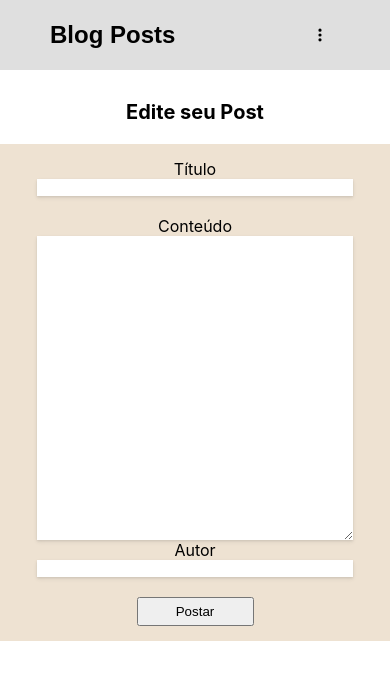
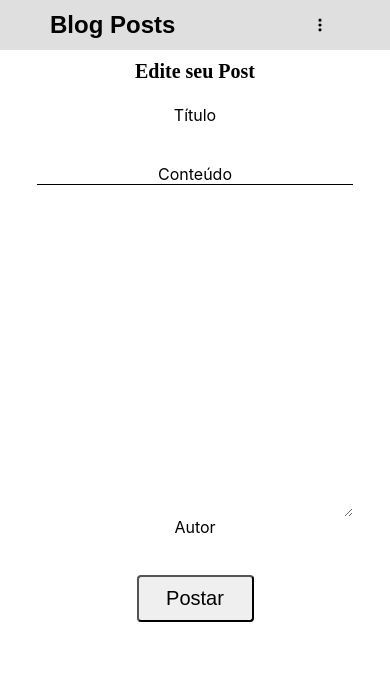
Before and after one commit to RobertRodriguesMartins/blog-posts-front-deploy, a React (Create React App) app: page /news/create in a window 390 px wide. Shown: the top 680 px of the page. Built offline with nearby package versions, Linux system fonts and the light colour scheme; no server answers.

Commit message:
FEAT<STYLES>

```diff
--- a/src/index.css
+++ b/src/index.css
@@ -37,6 +37,15 @@ a {
   background: #555;
 }
 
+.form-test {
+  margin: 10px;
+  display: flex;
+  width: 90%;
+  box-shadow: 0 1px 2px rgb(50 50 50 / 10%), 0 2px 4px rgb(60 60 60 / 10%);
+  border: 1px solid rgba(223, 223, 223, 1);
+  background: rgba(255, 255, 255, 1);
+}
+
 .mobile-nav-menu {
   display: none;
 }
@@ -55,7 +64,7 @@ a {
   display: flex;
   justify-content: space-around;
   align-items: center;
-  height: 70px;
+  height: 60px;
 }
 
 .nav-menu h2 {
@@ -115,7 +124,6 @@ a {
   flex-direction: column;
   align-items: center;
   height: 100%;
-  margin-bottom: 15px;
   overflow-y: overlay;
 }
 
@@ -223,6 +231,12 @@ a {
   left: 0;
 }
 
+.app-news-card-article-wrapper em {
+  background: #9999;
+  border-radius: 3px;
+  padding: 3px;
+}
+
 .app-news-card-article-wrapper article {
   overflow-y: overlay;
   opacity: 0;
@@ -231,10 +245,10 @@ a {
 }
 
 .app-news-card-article-wrapper article p {
-  animation: text-animation 5s ease alternate infinite;
   word-break: break-all;
   font-size: 25px;
   width: 100%;
+  font-family: 'Roboto Mono';
 }
 
 .app-news-card-article-wrapper article h1 {
@@ -252,12 +266,42 @@ a {
   z-index: 1;
 }
 
+.father {
+  display: flex;
+  align-items: flex-start;
+  width: 90%;
+  box-shadow: 0 1px 2px rgb(50 50 50 / 10%), 0 2px 4px rgb(60 60 60 / 10%);
+  border: 1px solid rgba(223, 223, 223, 1);
+  background: rgba(255, 255, 255, 1);
+}
+
+.publish-button {
+  animation: fade-button 1s ease forwards;
+  outline: none;
+  border: none;
+  opacity: 0;
+  background: rgb(29 61 156 / 80%);
+  color: white;
+  font-weight: bolder;
+}
+
+.cancel-button {
+  animation: fade-button 1s ease forwards;
+  color: white;
+  outline: none;
+  opacity: 0;
+  background: #888;
+  border: none;
+}
+
 .footer-wrapper {
   background: grey;
   justify-content: center;
   align-items: center;
   display: flex;
+  height: 35px;
   width: 100%;
+  transform: translateY(5px);
 }
 
 .footer-wrapper a {
@@ -286,6 +330,14 @@ a {
   margin-top: 70px;
   display: flex;
   height: 100%;
+  width: 100%;
+}
+
+.app-news-create-form-wrapper h1 {
+  font-size: 20px;
+  font-family: Source Serif Pro;
+  margin: 0 !important;
+  flex-basis: 30px !important;
 }
 
 .app-news-create-form-wrapper form {
@@ -297,16 +349,36 @@ a {
 
 .app-news-create-form-wrapper input {
   width: 80%;
-  margin-bottom: 20px;
+  border: none;
+  line-height: 2.74em;
+  outline: none;
+  font-family: Source Serif Pro;
+}
+
+.app-news-create-form-hashtags {
+  width: 100%;
+  border-top: 1px solid black;
+  background: white;
+  align-items: center;
+  display: flex;
+  justify-content: center;
 }
 
 .app-news-create-form-wrapper button {
   width: 30%;
   padding: 10px;
+  border-radius: 4px;
+  font-size: 20px;
 }
 
 .app-news-create-form-wrapper textarea {
   width: 80%;
+  outline: none;
+  padding-top: 10px;
+  border: none;
+  border-top: 1px solid black;
+  text-indent: 20px;
+  font-family: 'Roboto Mono';
 }
 
 .app-news-create-form-wrapper section {
@@ -315,15 +387,6 @@ a {
   flex-direction: column;
   align-items: center;
   width: 60%;
-}
-.app-news-create-form-wrapper section:nth-child(1) {
-  border-right: 20px solid rgba(222, 222, 222, 0.9);
-}
-
-.app-news-create-lastnews {
-  display: flex;
-  flex-direction: column;
-  flex-basis: 30%;
 }
 
 .sucess-send-post {
@@ -344,6 +407,21 @@ a {
   animation: fade 1s ease alternate infinite;
   opacity: 0;
   font-size: 30px;
+}
+
+.publish-section {
+  display: flex !important;
+  justify-content: space-between !important;
+  flex-direction: row !important;
+  padding: 10px 0;
+  width: 90% !important;
+  flex-grow: 0 !important;
+}
+
+@keyframes fade-button {
+  to {
+    opacity: 1;
+  }
 }
 
 @keyframes fade {
@@ -381,13 +459,22 @@ a {
 }
 
 .share-linkedin svg {
-  height: 2em;
+  height: 1.5em;
   width: 2em;
 }
 
 @media only screen and (max-width: 760px) {
+
+  .father {
+    display: flex;
+    align-items: flex-start;
+    width: 100%;
+    background: rgba(255, 255, 255, 1);
+  }
+
   .nav-menu {
     justify-content: space-between;
+    height: 50px;
   }
 
   .nav-tools {
@@ -490,7 +577,7 @@ a {
   }
 
   .app-news-create-form-wrapper {
-    margin-top: 70px;
+    margin-top: 50px;
     display: flex;
     height: 100%;
     flex-direction: column;
@@ -514,31 +601,20 @@ a {
     width: 100%;
   }
 
-  .app-news-create-form-wrapper h1 {
-    font-size: 20px;
-  }
-
   .app-news-create-form-wrapper form {
     display: flex;
     flex-direction: column;
     width: 100%;
     align-items: center;
-    background: #d2b48c63;
     padding: 15px 0;
   }
-  .app-news-create-form-wrapper button {
-    padding: 5px;
-    width: 30%;
+
+  .father {
+    box-shadow: none;
+    border: none;
   }
 
-  .app-news-create-form-wrapper form textarea {
-    width: 80%;
-    font-family: arial;
-  }
-
-  .app-news-create-form-wrapper input,
-  textarea {
-    border: none;
-    box-shadow: 0 1px 2px rgb(50 50 50 / 10%), 0 2px 4px rgb(60 60 60 / 10%);
+  .publish-section {
+    padding: 0;
   }
 }
```
